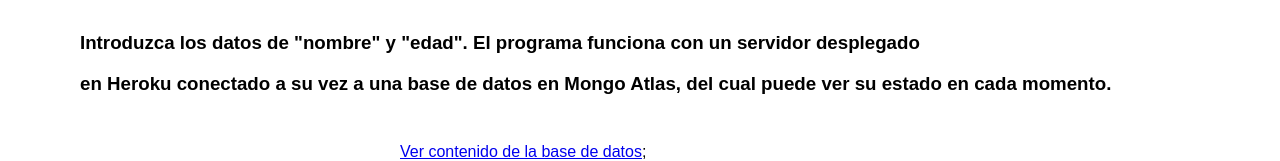
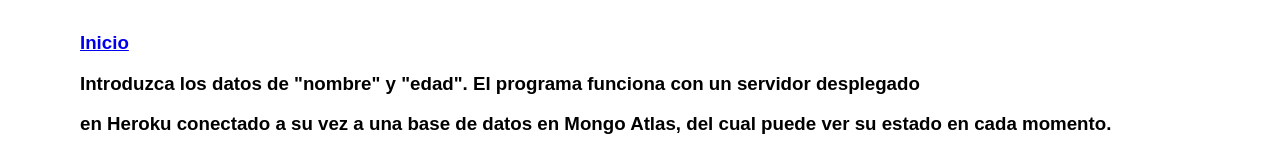
Before and after one commit to josemanuel80/deploy_client, a React (Create React App) app: page / in a window 1280 px wide. Shown: the top 161 px of the page. Built offline with nearby package versions, Linux system fonts and the light colour scheme; no server answers.

Commit message:
inicio added

```diff
--- a/src/components/Home.js
+++ b/src/components/Home.js
@@ -63,6 +63,9 @@ export const Home = () => {
   return (
     <div className="wrapper">
       <div className="text">
+        <a href="http://josemanuelcastellano.com">
+          <h3>Inicio</h3>
+        </a>
         <h3>
           Introduzca los datos de "nombre" y "edad". El programa funciona con un
           servidor desplegado
```
